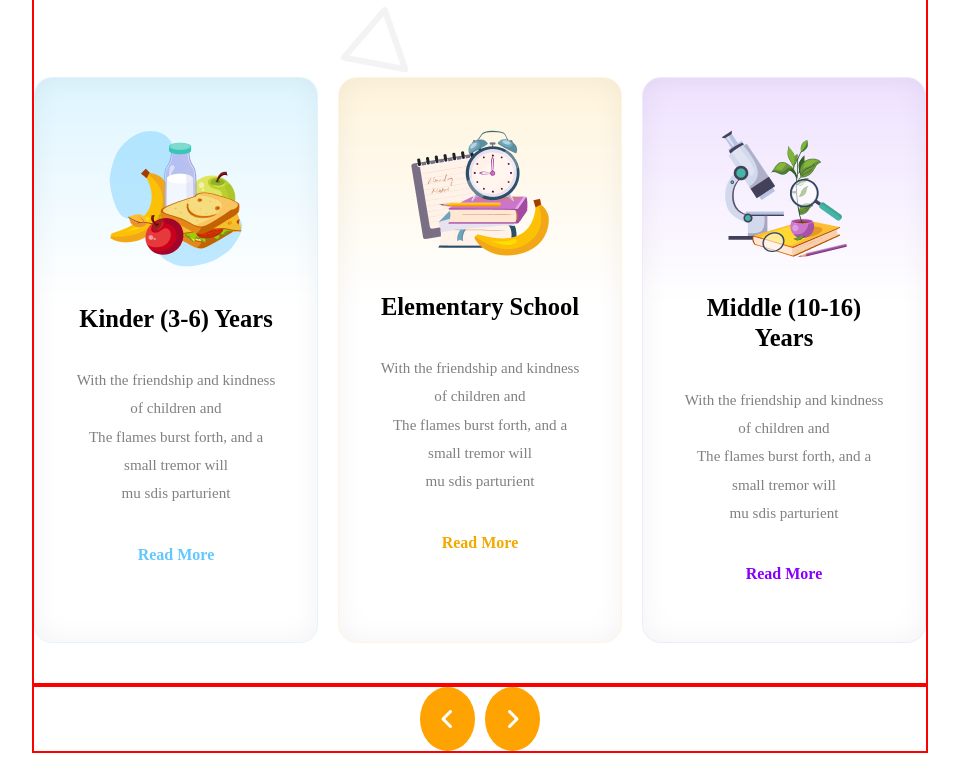
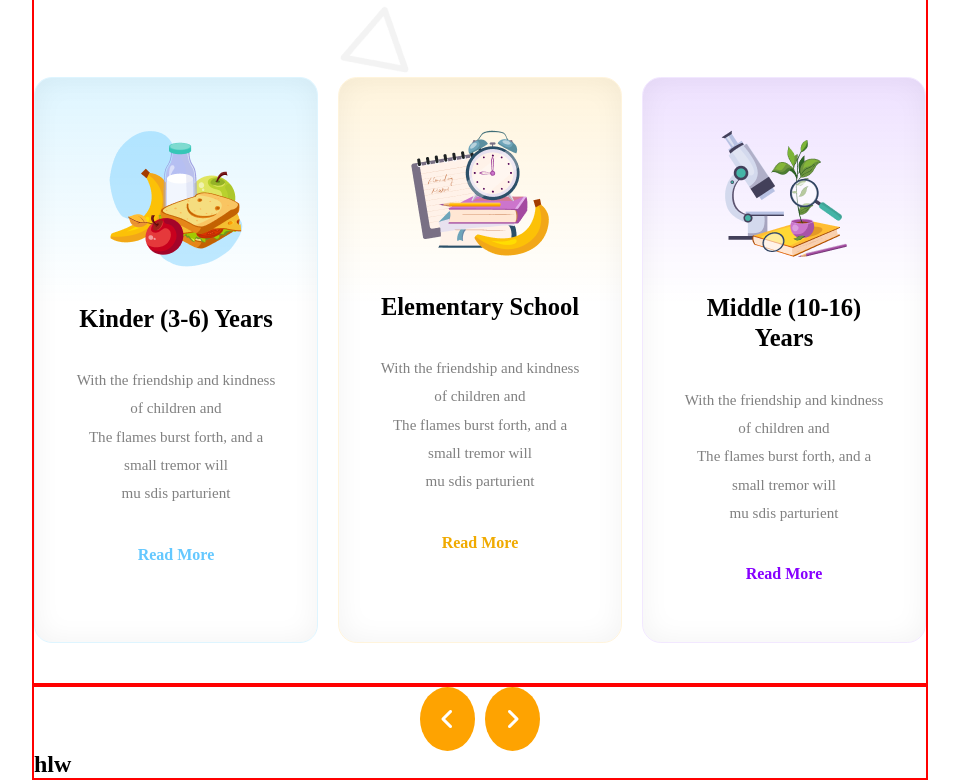
Before and after one commit to reflexsafwan/KIDS-SCHOOL, a plain HTML site: page index.html in a window 1280 px wide. Shown: the part 772-1552 px from the top of the page, without its empty margins (160-1119 px from the left). Before the commit the page ends 1525 px from the top, so only its background shows below. Drawn offline with Linux system fonts and the light colour scheme.

Commit message:
problem resolved

```diff
--- a/index.html
+++ b/index.html
@@ -117,6 +117,10 @@
                 <i class="fa-solid fa-angle-right right"></i>
 
             </div>
+
+            <h2>hlw
+
+            </h2>
         </section>
     </main>
 </body>
```
